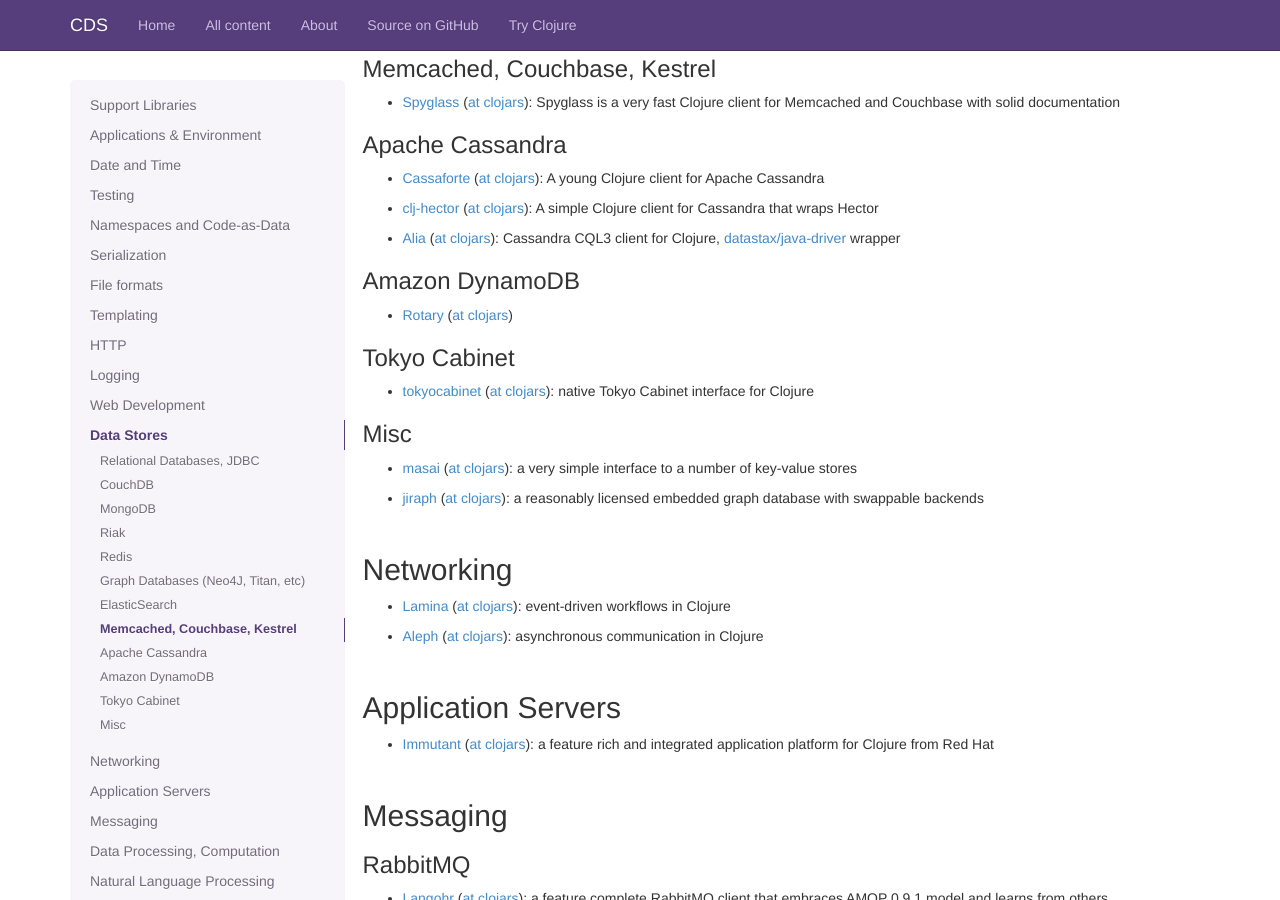
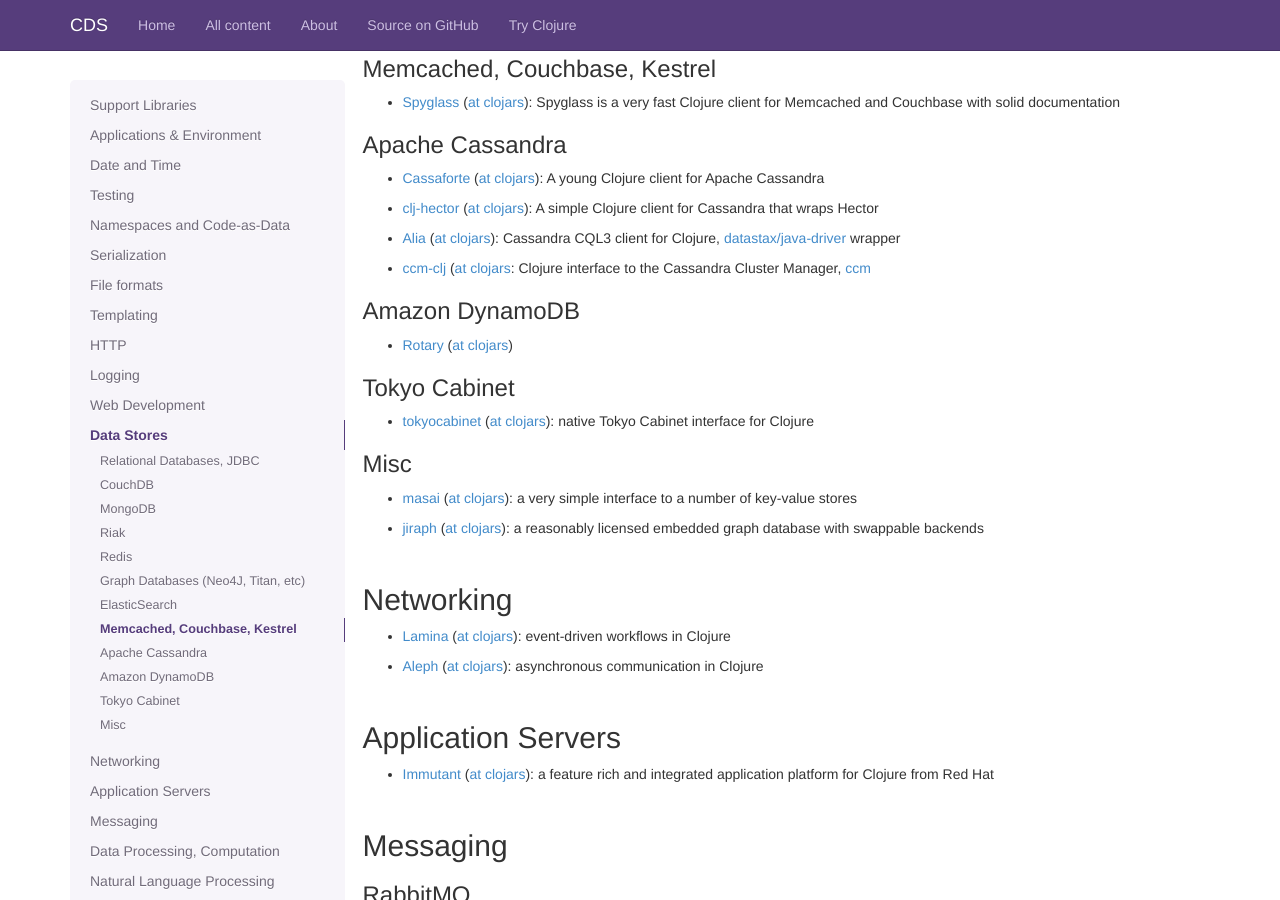
Before and after one commit to clojuredocs/guides, a Jekyll site: the page built from articles/ecosystem/libraries_directory.md, in a window 1280 px wide and 900 px high, scrolled down 4377 px. Built offline with Jekyll 4.4.1, drawn with Linux system fonts in a browser that asks for light colours; some web fonts are replaced.

Commit message:
Update libraries_directory.md
Add ccm to Cassandra libraries

```diff
--- a/articles/ecosystem/libraries_directory.md
+++ b/articles/ecosystem/libraries_directory.md
@@ -268,6 +268,8 @@
 
   * [Alia](https://github.com/mpenet/alia) ([at clojars](https://clojars.org/cc.qbits/alia)): Cassandra CQL3 client for Clojure, [datastax/java-driver](https://github.com/datastax/java-driver) wrapper
 
+  * [ccm-clj](https://github.com/SMX-LTD/ccm-clj) ([at clojars](https://clojars.org/com.smxemail/ccm-clj): Clojure interface to the Cassandra Cluster Manager, [ccm](https://github.com/pcmanus/ccm)
+
 ### Amazon DynamoDB
 
   * [Rotary](https://github.com/weavejester/rotary) ([at clojars](https://clojars.org/rotary))
```
